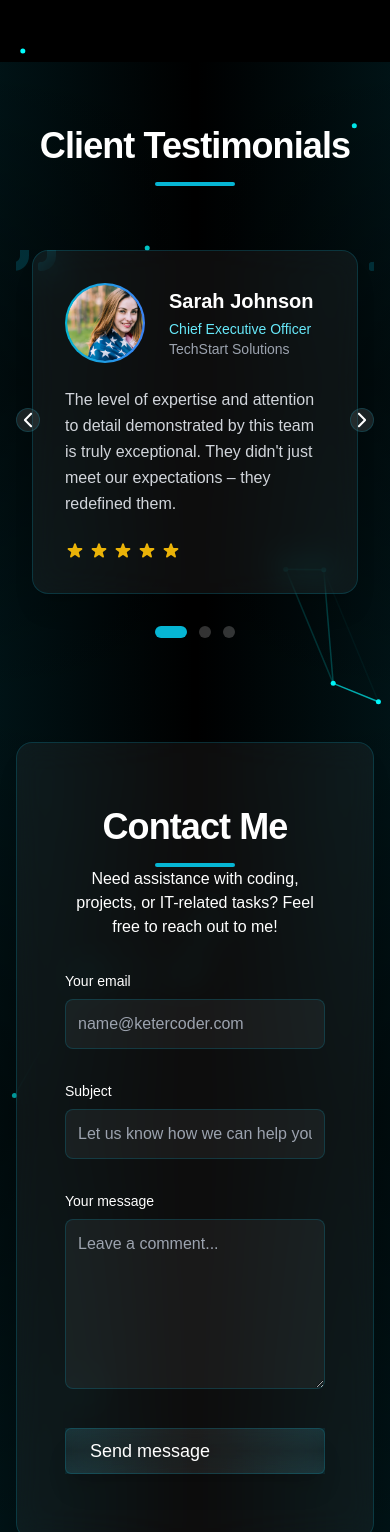
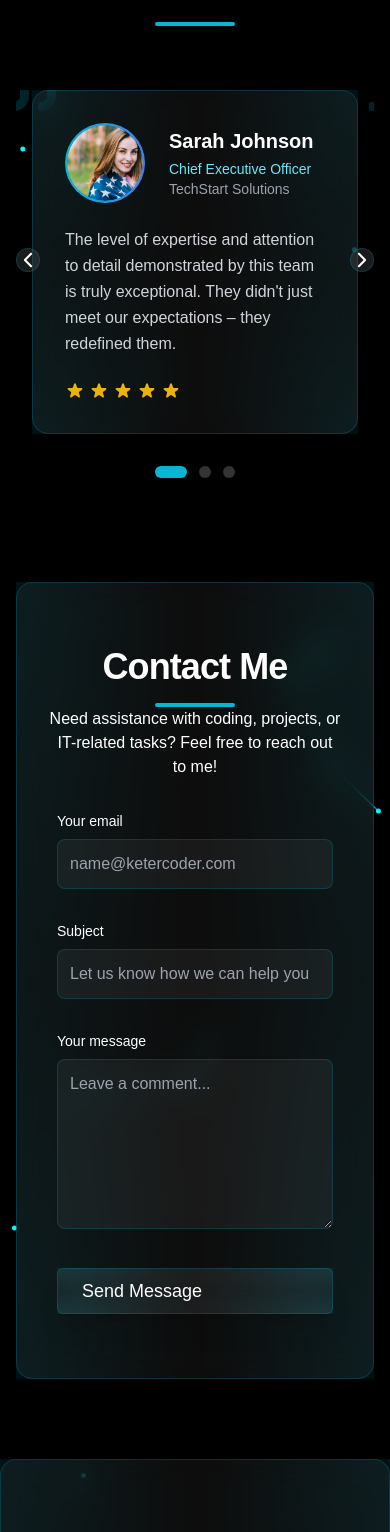
Before and after one commit to GILBERTKETER/ketercoder-Safaricom_Hook_Cohort_1_Peer_to_peer_Learning._Group_4, a Next.js app: page / in a window 390 px wide. Shown: the part 8596-10128 px from the top of the page. Built offline with nearby package versions, Linux system fonts and the light colour scheme.

Commit message:
Deployements

```diff
--- a/components/About/index.tsx
+++ b/components/About/index.tsx
@@ -122,14 +122,14 @@ const ServiceCard: React.FC<{ service: Service }> = ({ service }) => {
   const { icon: Icon, title, description, technologies } = service;
 
   return (
-    <GradientSection>
+    <GradientSection className='h-full'>
 
       <motion.div
         initial={{ opacity: 0, y: 20 }}
         whileInView={{ opacity: 1, y: 0 }}
         viewport={{ once: true }}
         transition={{ duration: 0.5 }}
-        className="bg-transparent rounded-xl hover:shadow-lg hover:shadow-cyan-500/20 transition-all duration-300"
+        className="bg-transparent h-full rounded-xl transition-all duration-300"
       >
         <div className="w-12 h-12 bg-cyan-500/10 rounded-lg flex items-center justify-center mb-4">
           <Icon className="text-cyan-500 text-2xl" />
@@ -205,7 +205,7 @@ const CertificationCard: React.FC<{ certification: Certification }> = ({ certifi
       whileInView={{ opacity: 1, scale: 1 }}
       viewport={{ once: true }}
       transition={{ duration: 0.5 }}
-      className="bg-transparent rounded-xl hover:shadow-lg hover:shadow-cyan-500/20 transition-all duration-300"
+      className="bg-transparent rounded-xl transition-all duration-300"
     >
       <div className="flex items-start justify-between">
         <div>
@@ -240,7 +240,7 @@ export const ServicesSection: React.FC = () => {
           Specialized in delivering high-quality solutions across various domains of software development.
         </p>
       </motion.div>
-      <div className="grid grid-cols-1 md:grid-cols-2 lg:grid-cols-4 gap-8">
+      <div className="grid grid-cols-1 md:grid-cols-2 lg:grid-cols-4 gap-8 h-full">
         {services.map((service, index) => (
           <ServiceCard key={index} service={service} />
         ))}
@@ -251,7 +251,7 @@ export const ServicesSection: React.FC = () => {
 
 export const ExperienceSection: React.FC = () => {
   return (
-    <section id="experiences" className="py-20 px-4 max-w-7xl mx-auto">
+    <section id="experiences" className=" px-4 max-w-7xl mx-auto">
       <motion.div
         initial={{ opacity: 0, y: 20 }}
         whileInView={{ opacity: 1, y: 0 }}
--- a/components/Contact/index.tsx
+++ b/components/Contact/index.tsx
@@ -1,7 +1,7 @@
 "use client";
 import React from "react";
-import Button from "../Button"
 import { motion } from 'framer-motion';
+import GradientSection from "../Gradient";
 const Contact = () => {
   const [hasMounted, setHasMounted] = React.useState(false);
 
@@ -15,33 +15,29 @@ const Contact = () => {
 
   return (
     <motion.div
-    initial={{ opacity: 0 }}
-    animate={{ opacity: 1 }}
-    transition={{ duration: 0.8 }}
-    className="relative mx-auto md:px-8 2xl:px-0">
+      initial={{ opacity: 0 }}
+      animate={{ opacity: 1 }}
+      transition={{ duration: 0.8 }}
+      className="relative mx-auto md:px-8 2xl:px-0">
       <div id="contact" className="relative px-4 mx-auto md:px-8 2xl:px-0">
-        {/* Background gradient effects */}
-        <div className="absolute inset-0 bg-gradient-to-r from-cyan-500/10 via-transparent to-cyan-500/10" />
-        <div className="absolute inset-0 bg-gradient-to-b from-transparent via-black/40 to-transparent" />
 
         <div className="relative mx-auto max-w-c-1390 px-7.5 pt-10 lg:px-15 lg:pt-15 xl:px-20">
           <div className="flex flex-col flex-wrap gap-8 md:flex-row md:flex-nowrap md:justify-between xl:gap-20">
             <div className="relative mx-auto w-full md:w-3/5 lg:w-3/4">
-              {/* Main content container with glassmorphism effect */}
-              <div className="backdrop-blur-lg bg-white/5 border border-cyan-500/20 rounded-2xl p-8 shadow-xl hover:shadow-cyan-500/5 transition-all duration-300">
+              <GradientSection>
                 <section className="bg-transparent">
-                  <div className="py-8 lg:py-16 px-4 mx-auto max-w-screen-md">
+                  <div className="py-8 lg:py-16 lg:px-4 mx-auto max-w-screen-md">
                     <h2 className="mb-4 text-4xl tracking-tight font-extrabold text-center text-white">
                       Contact Me
                     </h2>
                     {/* Add gradient line under title */}
-                    <div className="w-20 h-1 bg-cyan-500 mx-auto rounded-full"/>
+                    <div className="w-20 h-1 bg-cyan-500 mx-auto rounded-full" />
 
                     <p className="mb-8 lg:mb-16 font-light text-center text-white sm:text-xl">
                       Need assistance with coding, projects, or IT-related tasks? Feel free to reach out to me!
                     </p>
 
-                    <form action="https://formbold.com/s/3dG2E" method="POST" className="space-y-8 bg-transparent">
+                    <form action="https://formbold.com/s/3dG2E" method="POST" className="space-y-8 px-2 bg-transparent">
                       <div>
                         <label htmlFor="email" className="block mb-2 text-sm font-medium text-white">
                           Your email
@@ -80,16 +76,25 @@ const Contact = () => {
                         />
                       </div>
 
-                      <Button
+                      <section className="hover:bg-cyan-500 hover:text-black relative">
+                        {/* Background gradient effects */}
+                        <div className="absolute inset-0 bg-gradient-to-r from-cyan-500/10 via-transparent to-cyan-500/10" />
+                        <div className="absolute inset-0 bg-gradient-to-b from-transparent via-black/40 to-transparent" />
 
-                        className="hover:shadow-cyan-500/20 transition-all duration-300"
-                      >
-                        Send message
-                      </Button>
+                        {/* Content container */}
+                        <div className="backdrop-blur-lg bg-white/5 border border-cyan-500/20 rounded-md py-2 shadow-xl hover:shadow-cyan-500/5 transition-all duration-300">
+                          <button
+                            className="px-6 text-white text-lg font-medium bg-transparent transition-all duration-300 ease-in-out focus:outline-none"
+                          >
+                            Send Message
+                          </button>
+                        </div>
+                      </section>
                     </form>
                   </div>
                 </section>
-              </div>
+              </GradientSection>
+
             </div>
           </div>
         </div>
--- a/components/Footer/index.tsx
+++ b/components/Footer/index.tsx
@@ -1,11 +1,18 @@
+"use client"
 import Image from 'next/image'
 import Link from 'next/link'
 import React from 'react'
-
+import GradientSection from '../Gradient'
+import { motion } from "framer-motion"
 function Footer() {
     return (
-
-
+        <GradientSection className='mt-20'>
+            <motion.div
+                initial={{ opacity: 0, y: 20 }}
+                whileInView={{ opacity: 1, y: 0 }}
+                viewport={{ once: true }}
+                className="text-center mb-16"
+            >
                 <footer className="bg-transparent">
                     <div className="mx-auto w-full max-w-screen-xl p-4 py-6 lg:py-8">
                         <div className="md:flex md:justify-between">
@@ -97,6 +104,10 @@ function Footer() {
                         </div>
                     </div>
                 </footer>
+            </motion.div>
+        </GradientSection>
+
+
 
     )
 }
--- a/components/Projects/index.tsx
+++ b/components/Projects/index.tsx
@@ -76,7 +76,7 @@ const sampleProjects: Project[] = [
 const PortfolioCard: React.FC<{ project: Project }> = ({ project }) => {
   return (
     <GradientSection>
-      <div  className="relative bg-transparent rounded-xl overflow-hidden shadow-lg hover:shadow-cyan-500/20 transition-all duration-300">
+      <div  className="relative bg-transparent rounded-xl overflow-hidden shadow-lg h-full transition-all duration-300">
         <div className="">
           <div className="flex items-center justify-between mb-4">
             <h3 className="text-white text-2xl font-bold">{project.name}</h3>
--- a/components/Testimonials/index.tsx
+++ b/components/Testimonials/index.tsx
@@ -4,6 +4,7 @@ import React from 'react';
 import { useEffect, useState } from 'react';
 import { FaQuoteRight } from "react-icons/fa";
 import { IoIosArrowBack, IoIosArrowForward } from "react-icons/io";
+import GradientSection from '../Gradient';
 // Define types
 interface Testimonial {
     id: number;
@@ -81,8 +82,8 @@ const TestimonialsCarousel = () => {
     return (
         <div id='testimonials' className="relative w-full max-w-6xl mx-auto px-4 py-16">
             {/* Background gradient effects */}
-            <div className="absolute inset-0 bg-gradient-to-r from-cyan-500/10 via-transparent to-cyan-500/10" />
-            <div className="absolute inset-0 bg-gradient-to-b from-transparent via-black/40 to-transparent" />
+            {/* <div className="absolute inset-0 bg-gradient-to-r from-cyan-500/10 via-transparent to-cyan-500/10" />
+            <div className="absolute inset-0 bg-gradient-to-b from-transparent via-black/40 to-transparent" /> */}
 
             {/* Main content container */}
             <div className="relative">
@@ -112,7 +113,8 @@ const TestimonialsCarousel = () => {
                                     </div>
 
                                     {/* Testimonial card */}
-                                    <div className="backdrop-blur-lg bg-white/5 border border-cyan-500/20 rounded-2xl p-8 shadow-xl hover:shadow-cyan-500/5 transition-all duration-300">
+                                    <GradientSection>
+
                                         <div className="flex items-center mb-6">
                                             {/* Profile image with gradient border */}
                                             <div className="relative h-20 w-20 flex items-center justify-center">
@@ -161,7 +163,8 @@ const TestimonialsCarousel = () => {
                                                 </svg>
                                             ))}
                                         </div>
-                                    </div>
+                                    </GradientSection>
+
                                 </div>
                             </div>
                         ))}
```
Lines whose indentation alone changed are shown as unchanged.
